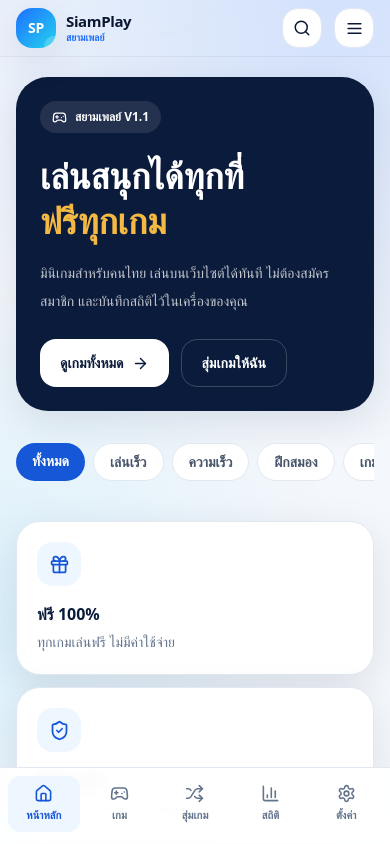
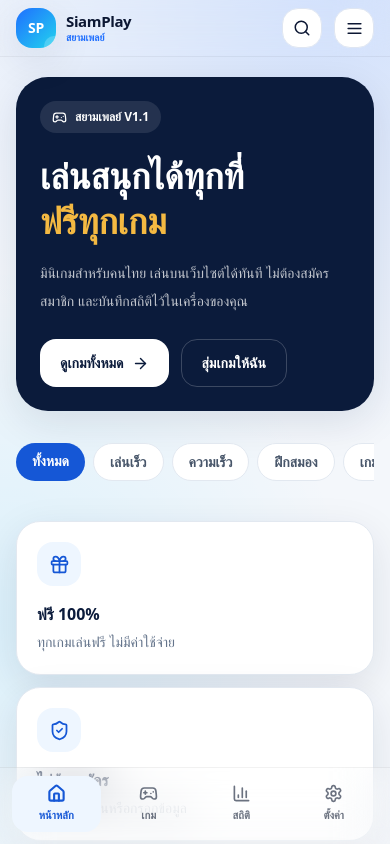
Before and after one commit to UnknownCode-2026/siamplay, a Next.js app: page / in a window 390 px wide. Shown: the top 844 px of the page. Built offline with nearby package versions, Linux system fonts and the light colour scheme.

Commit message:
feat(v1.2): redesign components/layout/BottomNav.tsx

```diff
--- a/components/layout/BottomNav.tsx
+++ b/components/layout/BottomNav.tsx
@@ -1,27 +1,29 @@
 "use client";
 
 import Link from "next/link";
-import { Home, Gamepad2, Shuffle, BarChart3, Settings } from "lucide-react";
+import { Home, Gamepad2, BarChart3, Settings } from "lucide-react";
 import { usePathname } from "next/navigation";
 
 const items = [
   { href: "/", label: "หน้าหลัก", icon: Home },
   { href: "/games", label: "เกม", icon: Gamepad2 },
-  { href: "/games?random=1", label: "สุ่มเกม", icon: Shuffle },
   { href: "/stats", label: "สถิติ", icon: BarChart3 },
   { href: "/settings", label: "ตั้งค่า", icon: Settings },
 ];
 
 export function BottomNav() {
   const pathname = usePathname();
+  const isGame = pathname.startsWith("/games/") && pathname !== "/games";
+  if (isGame) return null;
+
   return (
-    <nav className="fixed inset-x-0 bottom-0 z-50 border-t border-slate-200 bg-white/95 px-2 pt-2 backdrop-blur lg:hidden safe-bottom">
-      <div className="mx-auto grid max-w-xl grid-cols-5 gap-1">
+    <nav className="fixed inset-x-0 bottom-0 z-50 border-t border-black/5 bg-white/92 px-3 pt-2 backdrop-blur-xl dark:border-white/10 dark:bg-[#091426]/92 lg:hidden safe-bottom">
+      <div className="mx-auto grid max-w-md grid-cols-4 gap-1">
         {items.map(({ href, label, icon: Icon }) => {
-          const active = href === "/" ? pathname === "/" : pathname.startsWith(href.split("?")[0]);
+          const active = href === "/" ? pathname === "/" : pathname.startsWith(href);
           return (
-            <Link key={href} href={href} className={`flex min-h-14 flex-col items-center justify-center gap-1 rounded-xl text-[11px] font-bold ${active ? "bg-siam-50 text-siam-600" : "text-slate-500"}`}>
-              <Icon size={19} />
+            <Link key={href} href={href} className={`flex min-h-14 flex-col items-center justify-center gap-1 rounded-2xl text-[11px] font-black transition ${active ? "bg-siam-50 text-siam-600 dark:bg-siam-500/15 dark:text-sky-300" : "text-muted"}`}>
+              <Icon size={19} strokeWidth={active ? 2.7 : 2.1} />
               <span>{label}</span>
             </Link>
           );
```
